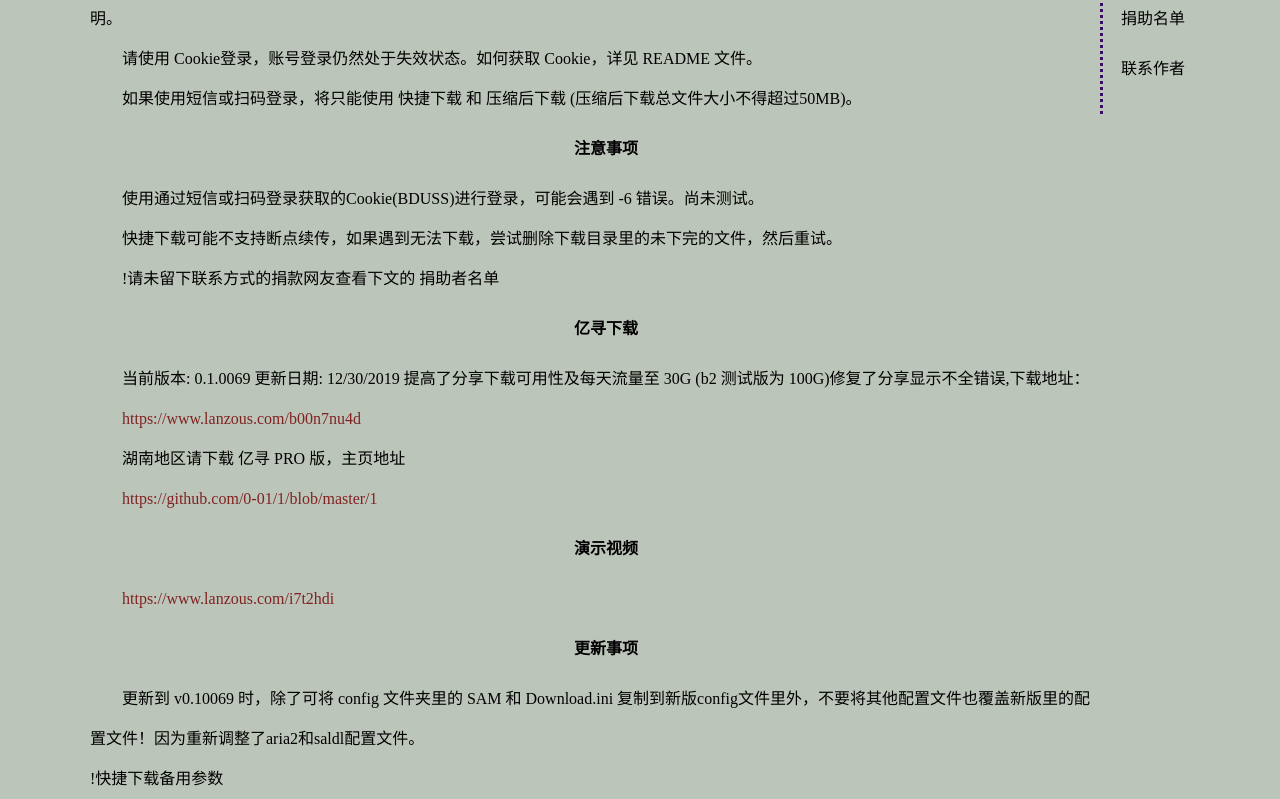
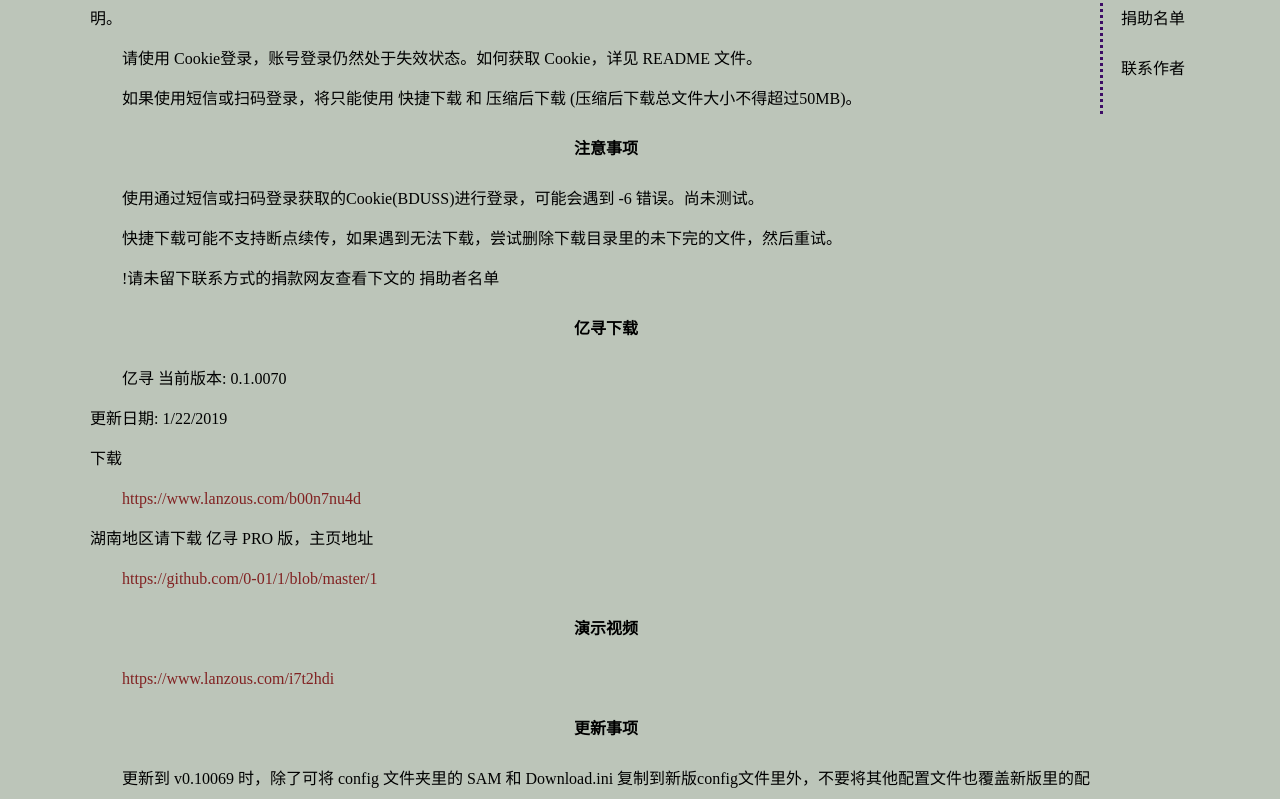
Before and after one commit to dgz01/dgz01.github.io, a plain HTML site: page index.html in a window 1280 px wide. Shown: the part 586-1385 px from the top of the page. Drawn offline with Linux system fonts and the light colour scheme; a script that the page names is missing.

Commit message:
20200123

```diff
--- a/index.html
+++ b/index.html
@@ -243,13 +243,17 @@
 
             <div>
                 <h4>亿寻下载</h4>
-                <p>当前版本: 0.1.0069 更新日期: 12/30/2019 提高了分享下载可用性及每天流量至 30G (b2 测试版为 100G)修复了分享显示不全错误,下载地址：
+                <p>亿寻
+                    当前版本: 0.1.0070<br>
+                    更新日期: 1/22/2019<br>
+                    下载<br>
                     <p><a href="https://www.lanzous.com/b00n7nu4d" target="_blank">https://www.lanzous.com/b00n7nu4d</a>
                     </p>
+                    湖南地区请下载 亿寻 PRO 版，主页地址
+                    <p><a href="https://github.com/0-01/1/blob/master/1"
+                            target="_blank">https://github.com/0-01/1/blob/master/1</a></p>
+
                 </p>
-                <p>湖南地区请下载 亿寻 PRO 版，主页地址</p>
-                <p><a href="https://github.com/0-01/1/blob/master/1"
-                        target="_blank">https://github.com/0-01/1/blob/master/1</a></p>
             </div>
 
             <div>
```
